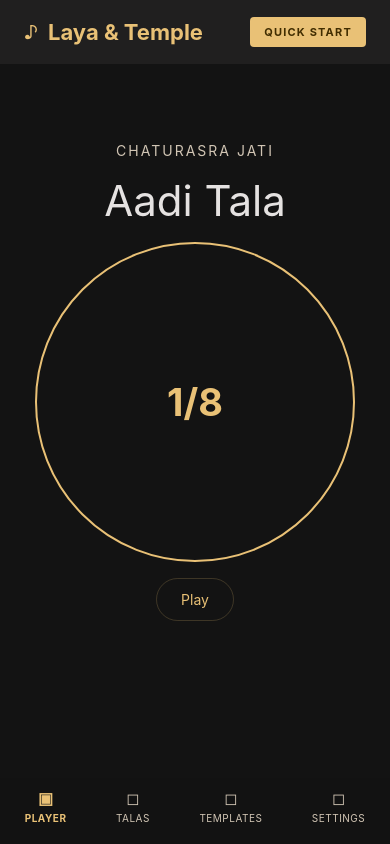
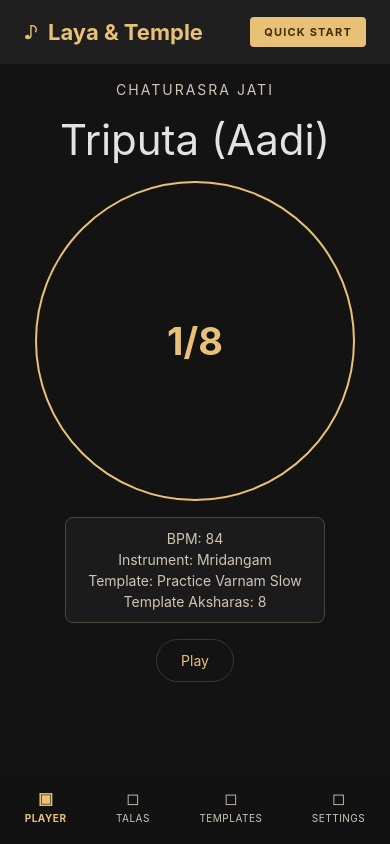
Before and after one commit to narendersurabhi/carnatic-metronome, a React Native app: screen /Player in a window 390 px wide. Built offline with nearby package versions, Linux system fonts and the light colour scheme.

Commit message:
Complete milestone 1 app wiring and docs

```diff
--- a/src/components/navigation/AppTabs.tsx
+++ b/src/components/navigation/AppTabs.tsx
@@ -1,8 +1,10 @@
 import React from 'react';
 import { createBottomTabNavigator } from '@react-navigation/bottom-tabs';
+import { createNativeStackNavigator } from '@react-navigation/native-stack';
 
 import { PlayerScreen } from '../../features/player/PlayerScreen';
 import { TalaSelectionScreen } from '../../features/tala/TalaSelectionScreen';
+import { JatiSelectionScreen } from '../../features/tala/JatiSelectionScreen';
 import { TemplateBuilderScreen } from '../../features/templates/TemplateBuilderScreen';
 import { SoundAndSruthiScreen } from '../../features/settings/SoundAndSruthiScreen';
 
@@ -13,12 +15,25 @@ export type AppTabParamList = {
   Settings: undefined;
 };
 
+export type TalaStackParamList = {
+  TalaSelection: undefined;
+  JatiSelection: undefined;
+};
+
 const Tab = createBottomTabNavigator<AppTabParamList>();
+const TalasStack = createNativeStackNavigator<TalaStackParamList>();
+
+const TalasNavigator = () => (
+  <TalasStack.Navigator screenOptions={{ headerShown: false }}>
+    <TalasStack.Screen name="TalaSelection" component={TalaSelectionScreen} />
+    <TalasStack.Screen name="JatiSelection" component={JatiSelectionScreen} />
+  </TalasStack.Navigator>
+);
 
 export const AppTabs = () => (
   <Tab.Navigator screenOptions={{ headerShown: false, tabBarStyle: { display: 'none' } }}>
     <Tab.Screen name="Player" component={PlayerScreen} />
-    <Tab.Screen name="Talas" component={TalaSelectionScreen} />
+    <Tab.Screen name="Talas" component={TalasNavigator} />
     <Tab.Screen name="Templates" component={TemplateBuilderScreen} />
     <Tab.Screen name="Settings" component={SoundAndSruthiScreen} />
   </Tab.Navigator>
--- a/src/components/navigation/BottomNav.tsx
+++ b/src/components/navigation/BottomNav.tsx
@@ -1,25 +1,37 @@
 import React from 'react';
-import { StyleSheet, Text, View } from 'react-native';
+import { Pressable, StyleSheet, Text, View } from 'react-native';
+import { useNavigation } from '@react-navigation/native';
+
 import { colors } from '../../theme/tokens';
 
-interface Props { active: 'Player' | 'Talas' | 'Templates' | 'Settings'; }
+interface Props {
+  active: 'Player' | 'Talas' | 'Templates' | 'Settings';
+}
 
 export const BottomNav = ({ active }: Props) => {
+  const navigation = useNavigation();
   const items: Props['active'][] = ['Player', 'Talas', 'Templates', 'Settings'];
+
   return (
     <View style={styles.wrap}>
       {items.map((item) => (
-        <View key={item} style={styles.item}>
+        <Pressable key={item} style={styles.item} onPress={() => navigation.navigate(item as never)}>
           <Text style={[styles.icon, active === item && styles.active]}>{active === item ? '▣' : '◻'}</Text>
           <Text style={[styles.label, active === item && styles.active]}>{item}</Text>
-        </View>
+        </Pressable>
       ))}
     </View>
   );
 };
 
 const styles = StyleSheet.create({
-  wrap: { flexDirection: 'row', justifyContent: 'space-around', paddingTop: 10, paddingBottom: 20, backgroundColor: 'rgba(19,19,19,0.88)' },
+  wrap: {
+    flexDirection: 'row',
+    justifyContent: 'space-around',
+    paddingTop: 10,
+    paddingBottom: 20,
+    backgroundColor: 'rgba(19,19,19,0.88)'
+  },
   item: { alignItems: 'center' },
   icon: { color: colors.textMuted, fontSize: 16, marginBottom: 4 },
   label: { color: colors.textMuted, fontSize: 10, textTransform: 'uppercase', letterSpacing: 0.5 },
--- a/src/features/player/PlayerScreen.tsx
+++ b/src/features/player/PlayerScreen.tsx
@@ -1,32 +1,75 @@
-import React, { useEffect } from 'react';
+import React, { useEffect, useMemo } from 'react';
 import { StyleSheet, Text, View } from 'react-native';
+
 import { useAppStore } from '../../state/appStore';
 import { TopBar } from '../../components/common/TopBar';
 import { BottomNav } from '../../components/navigation/BottomNav';
 import { RhythmCycleRing } from '../../components/tala/RhythmCycleRing';
 import { colors } from '../../theme/tokens';
+import { SAPTA_TALA_DEFINITIONS, computeTemplateAksharas } from '../../domain/tala';
 
 export const PlayerScreen = () => {
-  const { isPlaying, togglePlay, activeBeat, tickBeat, bpm } = useAppStore();
+  const {
+    selectedTala,
+    selectedJati,
+    bpm,
+    selectedInstrument,
+    currentTemplate,
+    isPlaying,
+    togglePlay,
+    activeBeat,
+    tickBeat
+  } = useAppStore();
+
+  const talaName = useMemo(
+    () => SAPTA_TALA_DEFINITIONS.find((t) => t.id === selectedTala)?.name ?? selectedTala,
+    [selectedTala]
+  );
+  const templateAksharas = useMemo(() => computeTemplateAksharas(currentTemplate.blocks, selectedJati), [currentTemplate, selectedJati]);
 
   useEffect(() => {
     if (!isPlaying) return;
-    const id = setInterval(() => tickBeat(8), Math.round(60000 / bpm));
+    const id = setInterval(() => tickBeat(Math.max(1, templateAksharas)), Math.round(60000 / bpm));
     return () => clearInterval(id);
-  }, [isPlaying, bpm, tickBeat]);
+  }, [isPlaying, bpm, templateAksharas, tickBeat]);
 
   return (
     <View style={styles.screen}>
       <TopBar />
       <View style={styles.content}>
-        <Text style={styles.overline}>Chaturasra Jati</Text>
-        <Text style={styles.title}>Aadi Tala</Text>
-        <RhythmCycleRing activeBeat={activeBeat} totalBeats={8} />
-        <Text style={styles.play} onPress={togglePlay}>{isPlaying ? 'Pause' : 'Play'}</Text>
+        <Text style={styles.overline}>{selectedJati} Jati</Text>
+        <Text style={styles.title}>{talaName}</Text>
+        <RhythmCycleRing activeBeat={activeBeat} totalBeats={Math.max(1, templateAksharas)} />
+        <View style={styles.stateCard}>
+          <Text style={styles.meta}>BPM: {bpm}</Text>
+          <Text style={styles.meta}>Instrument: {selectedInstrument}</Text>
+          <Text style={styles.meta}>Template: {currentTemplate.name}</Text>
+          <Text style={styles.meta}>Template Aksharas: {templateAksharas}</Text>
+        </View>
+        <Text style={styles.play} onPress={togglePlay}>
+          {isPlaying ? 'Pause' : 'Play'}
+        </Text>
       </View>
       <BottomNav active="Player" />
     </View>
   );
 };
 
-const styles = StyleSheet.create({ screen: { flex: 1, backgroundColor: colors.background }, content: { flex: 1, alignItems: 'center', justifyContent: 'center', gap: 16, paddingBottom: 80 }, overline: { color: colors.textMuted, letterSpacing: 2, textTransform: 'uppercase' }, title: { color: colors.text, fontSize: 42 }, play: { color: colors.gold, borderWidth: 1, borderColor: 'rgba(233,193,118,0.2)', borderRadius: 32, paddingHorizontal: 24, paddingVertical: 12 } });
+const styles = StyleSheet.create({
+  screen: { flex: 1, backgroundColor: colors.background },
+  content: { flex: 1, alignItems: 'center', justifyContent: 'center', gap: 16, paddingBottom: 80, paddingHorizontal: 24 },
+  overline: { color: colors.textMuted, letterSpacing: 2, textTransform: 'uppercase' },
+  title: { color: colors.text, fontSize: 42, textAlign: 'center' },
+  stateCard: {
+    borderWidth: 1,
+    borderColor: colors.outline,
+    borderRadius: 8,
+    paddingVertical: 12,
+    paddingHorizontal: 16,
+    gap: 4,
+    minWidth: 260,
+    backgroundColor: colors.surfaceLow
+  },
+  meta: { color: colors.textMuted, textAlign: 'center' },
+  play: { color: colors.gold, borderWidth: 1, borderColor: 'rgba(233,193,118,0.2)', borderRadius: 32, paddingHorizontal: 24, paddingVertical: 12 }
+});
--- a/src/features/tala/TalaSelectionScreen.tsx
+++ b/src/features/tala/TalaSelectionScreen.tsx
@@ -1,5 +1,7 @@
 import React, { useMemo, useState } from 'react';
 import { ScrollView, StyleSheet, Text, View } from 'react-native';
+import { useNavigation } from '@react-navigation/native';
+
 import { TopBar } from '../../components/common/TopBar';
 import { BottomNav } from '../../components/navigation/BottomNav';
 import { SearchBar } from '../../components/common/SearchBar';
@@ -10,10 +12,75 @@ import { saptaTalasMock } from '../../state/mockData';
 
 export const TalaSelectionScreen = () => {
   const [query, setQuery] = useState('');
-  const { selectedTala, setField } = useAppStore();
-  const items = useMemo(() => saptaTalasMock.filter((t) => t.name.toLowerCase().includes(query.toLowerCase())), [query]);
+  const navigation = useNavigation();
+  const { selectedTala, selectedJati, setField } = useAppStore();
 
-  return <View style={styles.screen}><TopBar /><ScrollView contentContainerStyle={styles.content}><Text style={styles.title}>Sapta Talas</Text><SearchBar value={query} onChange={setQuery} />{items.map((t) => { const active = t.id === selectedTala; return <View key={t.id} style={[styles.row, active && styles.rowActive]}><View style={styles.left}><Text style={[styles.name, active && styles.nameActive]}>{t.name}</Text><Text style={[styles.meta, active && styles.metaActive]}>{t.aksharas} Aksharas • {t.angaPattern.length} Angas</Text></View><View style={styles.badges}>{t.angaLabels.map((a, idx) => <AngaBadge key={idx} label={a} active={active && idx === 0} />)}<Text style={[styles.chev, active && styles.nameActive]} onPress={() => setField('selectedTala', t.id)}>{active ? '✓' : '›'}</Text></View></View>;})}</ScrollView><BottomNav active="Talas" /></View>;
+  const items = useMemo(
+    () => saptaTalasMock.filter((t) => t.name.toLowerCase().includes(query.toLowerCase())),
+    [query]
+  );
+
+  return (
+    <View style={styles.screen}>
+      <TopBar />
+      <ScrollView contentContainerStyle={styles.content}>
+        <Text style={styles.title}>Sapta Talas</Text>
+        <SearchBar value={query} onChange={setQuery} />
+        <Text style={styles.jatiCta} onPress={() => navigation.navigate('JatiSelection' as never)}>
+          Current Jati: {selectedJati} • Tap to Change
+        </Text>
+        {items.map((t) => {
+          const active = t.id === selectedTala;
+          return (
+            <View key={t.id} style={[styles.row, active && styles.rowActive]}>
+              <View style={styles.left}>
+                <Text style={[styles.name, active && styles.nameActive]}>{t.name}</Text>
+                <Text style={[styles.meta, active && styles.metaActive]}>
+                  {t.aksharas} Aksharas • {t.angaPattern.length} Angas
+                </Text>
+              </View>
+              <View style={styles.badges}>
+                {t.angaLabels.map((a, idx) => (
+                  <AngaBadge key={`${t.id}-${idx}`} label={a} active={active && idx === 0} />
+                ))}
+                <Text style={[styles.chev, active && styles.nameActive]} onPress={() => setField('selectedTala', t.id)}>
+                  {active ? '✓' : '›'}
+                </Text>
+              </View>
+            </View>
+          );
+        })}
+      </ScrollView>
+      <BottomNav active="Talas" />
+    </View>
+  );
 };
 
-const styles = StyleSheet.create({ screen: { flex: 1, backgroundColor: colors.background }, content: { padding: 24, gap: 14, paddingBottom: 100 }, title: { color: colors.text, fontSize: 42 }, row: { backgroundColor: colors.background, borderRadius: 4, padding: 14, flexDirection: 'row', justifyContent: 'space-between', alignItems: 'center' }, rowActive: { backgroundColor: colors.surfaceLow, borderLeftWidth: 4, borderLeftColor: colors.gold }, left: { flex: 1 }, name: { color: colors.text, fontSize: 32 }, nameActive: { color: colors.gold }, meta: { color: colors.textMuted, fontSize: 11, textTransform: 'uppercase' }, metaActive: { color: colors.gold }, badges: { flexDirection: 'row', alignItems: 'center', gap: 8 }, chev: { color: colors.textMuted, fontSize: 24 } });
+const styles = StyleSheet.create({
+  screen: { flex: 1, backgroundColor: colors.background },
+  content: { padding: 24, gap: 14, paddingBottom: 100 },
+  title: { color: colors.text, fontSize: 42 },
+  jatiCta: {
+    color: colors.gold,
+    fontSize: 12,
+    letterSpacing: 1,
+    textTransform: 'uppercase',
+    textAlign: 'center'
+  },
+  row: {
+    backgroundColor: colors.background,
+    borderRadius: 4,
+    padding: 14,
+    flexDirection: 'row',
+    justifyContent: 'space-between',
+    alignItems: 'center'
+  },
+  rowActive: { backgroundColor: colors.surfaceLow, borderLeftWidth: 4, borderLeftColor: colors.gold },
+  left: { flex: 1 },
+  name: { color: colors.text, fontSize: 32 },
+  nameActive: { color: colors.gold },
+  meta: { color: colors.textMuted, fontSize: 11, textTransform: 'uppercase' },
+  metaActive: { color: colors.gold },
+  badges: { flexDirection: 'row', alignItems: 'center', gap: 8 },
+  chev: { color: colors.textMuted, fontSize: 24 }
+});
```
Also changed, not shown: src/services/audio/AudioService.ts (+8 -0 lines), 2 other files (tests, documents, lock files or other folders).
